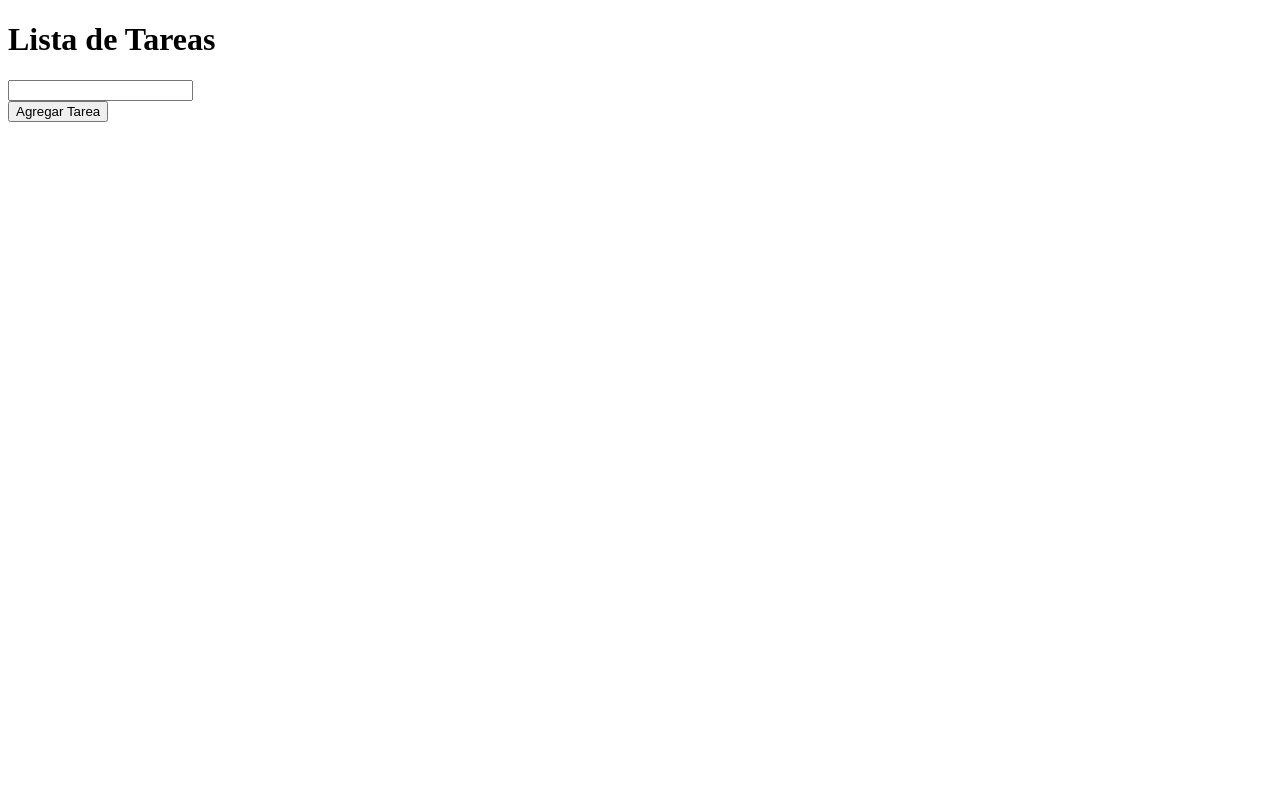
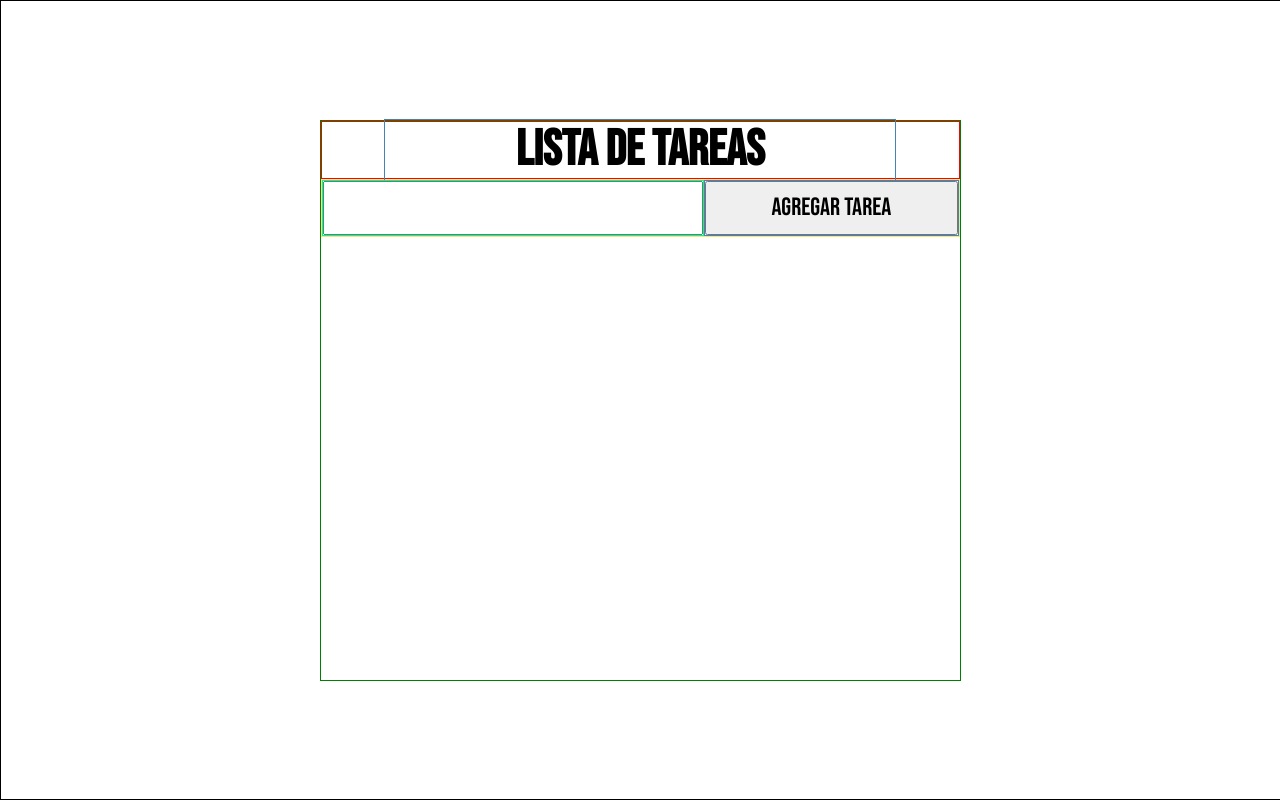
Before and after one commit to GGomez98/ListaDeTareas, a plain HTML site: page index.html in a window 1280 px wide. Drawn offline with Linux system fonts and the light colour scheme.

Commit message:
corrected error and added style to page

```diff
--- a/index.html
+++ b/index.html
@@ -6,6 +6,9 @@
     <title>Lista de tareas</title>
     <meta name='viewport' content='width=device-width, initial-scale=1'>
     <link rel='stylesheet' type='text/css' media='screen' href='style.css'>
+    <link rel="preconnect" href="https://fonts.googleapis.com">
+    <link rel="preconnect" href="https://fonts.gstatic.com" crossorigin>
+    <link href="https://fonts.googleapis.com/css2?family=Bebas+Neue&display=swap" rel="stylesheet">
     <script type="text/javascript" async src='script.js'></script>
 </head>
 <body>
@@ -15,14 +18,12 @@
             <h1 id='lista-de-tareas'>Lista de Tareas</h1>
         </div>
         <div id="Insertar-tareas">
-            <form id="forma-tarea">
             <div id="escribir-tarea">
-                <input id="input-tarea">
+                <input id="input-tarea" class="Insertar-tareas">
             </div>
             <div id='boton-tareas'>
-                <button id=agregar-tareas type="submit">Agregar Tarea</button>
+                <button id=agregar-tareas type="submit" class="Insertar-tareas" >Agregar Tarea</button>
             </div>
-            </form>
         </div>
         <div id="div-tareas">
             <ul id='ul-tareas'></ul>
--- a/script.js
+++ b/script.js
@@ -32,6 +32,7 @@ function enlistarTarea(){
     }
     else{
         agregarTarea(INPUT_TAREAS.value)
+        INPUT_TAREAS.value = ''
     }
 }
 
--- a/style.css
+++ b/style.css
@@ -0,0 +1,58 @@
+*{
+    margin: 0;
+    padding: 0;
+    font-family: Bebas Neue;
+}
+
+#main-container{
+    border: black solid 1px;
+    width: 99.9%;
+    height: 99.8vh;
+    display: flex;
+    justify-content: center;
+    align-items: center;
+}
+
+#list-container{
+    border: green solid 1px;
+    width: 50%;
+    height: 70%;
+}
+
+#Titulo{
+    border: red solid 1px;
+    height: 10%;
+    display: flex;
+    justify-content: center;
+}
+
+#lista-de-tareas{
+    border: steelblue solid 1px;
+    align-self: center;
+    width: 80%;
+    text-align: center;
+    font-size: 50px;
+}
+
+#Insertar-tareas{
+    border: khaki solid 1px;
+    height: 10%;
+    display: flex;
+}
+
+#escribir-tarea{
+    border: springgreen solid 1px;
+    width: 60%;
+    display: flex;
+}
+
+#boton-tareas{
+    border: steelblue solid 1px;
+    width: 40%;
+    display: flex;
+}
+
+.Insertar-tareas{
+    width: 100%;
+    font-size: 25px;
+}
```
